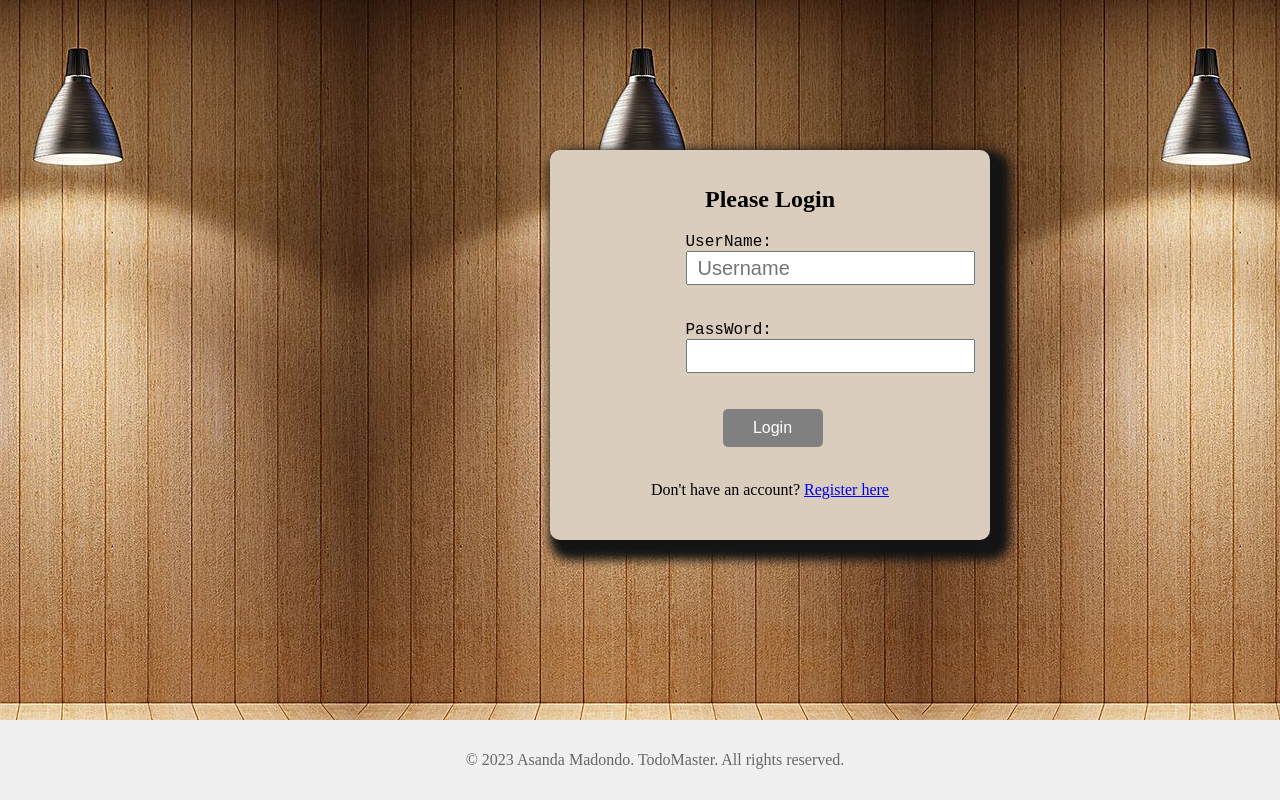
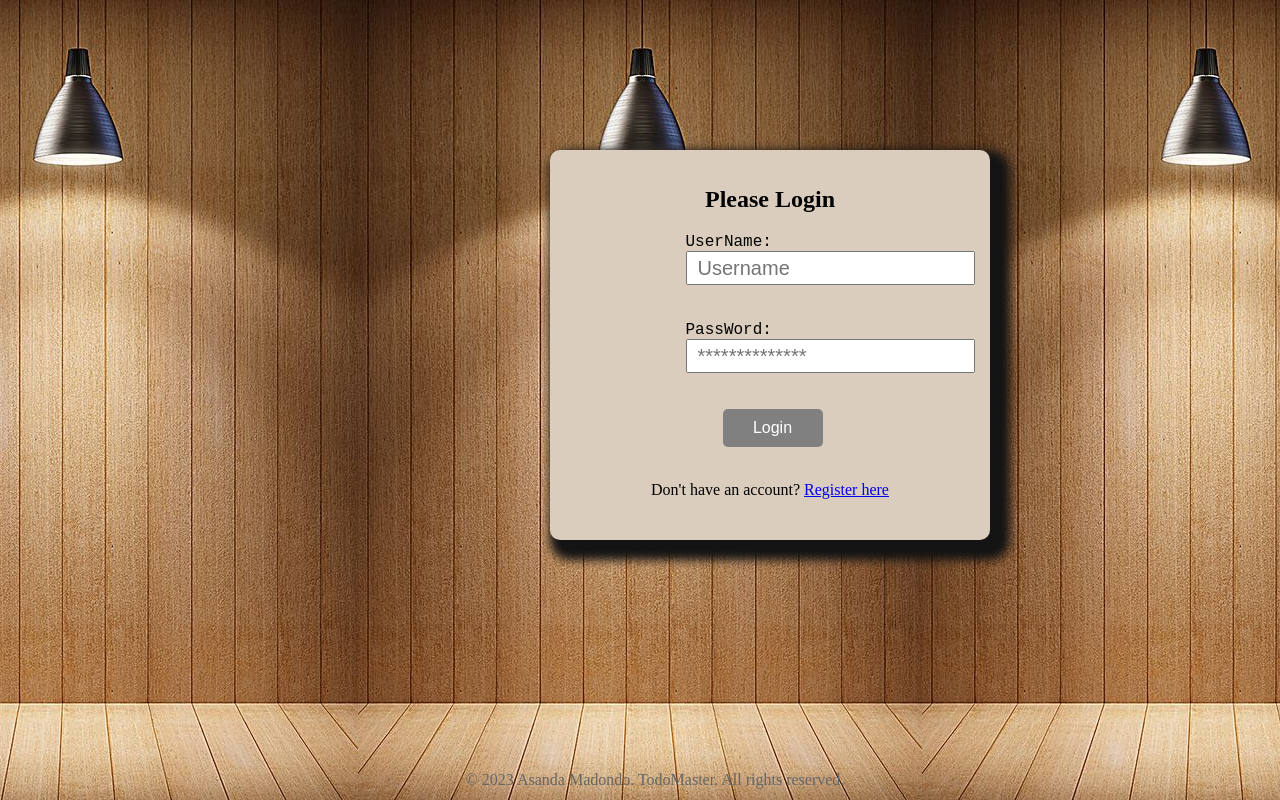
Before and after one commit to Asanda001019/Task7, a React (Vite) app in the folder frontend/TASK7-TODO-LIST/: page /login in a window 1280 px wide. Shown: the top 800 px of the page. Built offline with nearby package versions, Linux system fonts and the light colour scheme.

Commit message:
navigation

```diff
--- a/frontend/TASK7-TODO-LIST/src/components/landingPage.css
+++ b/frontend/TASK7-TODO-LIST/src/components/landingPage.css
@@ -57,10 +57,10 @@ body{
 
 .footer {
   position: absolute;
-  bottom: 0;
+  bottom: 20px;
   width: 100%;
-  background-color: #f0f0f0;
   padding: 15px;
   text-align: center;
   color: #666;
+  height: 10px;
 }
--- a/frontend/TASK7-TODO-LIST/src/components/login.jsx
+++ b/frontend/TASK7-TODO-LIST/src/components/login.jsx
@@ -54,7 +54,7 @@ function Login() {
           <label>
             PassWord:
             <input type='password'
-              value={PassWord} onChange={(e) => setPassWord(e.target.value)} />
+              value={PassWord} onChange={(e) => setPassWord(e.target.value)} placeholder='**************' />
           </label>
           <br />
           <br />
--- a/frontend/TASK7-TODO-LIST/src/components/register.jsx
+++ b/frontend/TASK7-TODO-LIST/src/components/register.jsx
@@ -36,6 +36,7 @@ function Register() {
 
   return (
     <div className='login-container'>
+
       <form className='register-form' onSubmit={handleSubmit}>
         <h1 className='heading'>Please Register</h1>
 
@@ -70,7 +71,7 @@ function Register() {
         <label>
           PassWord:
           <input type='password'
-            value={password} onChange={(e) => setPassword(e.target.value)} />
+            value={password} onChange={(e) => setPassword(e.target.value)} placeholder='**************'/>
         </label>
         <br />
 
```
Also changed, not shown: frontend/TASK7-TODO-LIST/src/components/todo.css (+0 -37 lines), frontend/TASK7-TODO-LIST/src/components/todo.jsx (+3 -4 lines), 1 other file (tests, documents, lock files or other folders).
